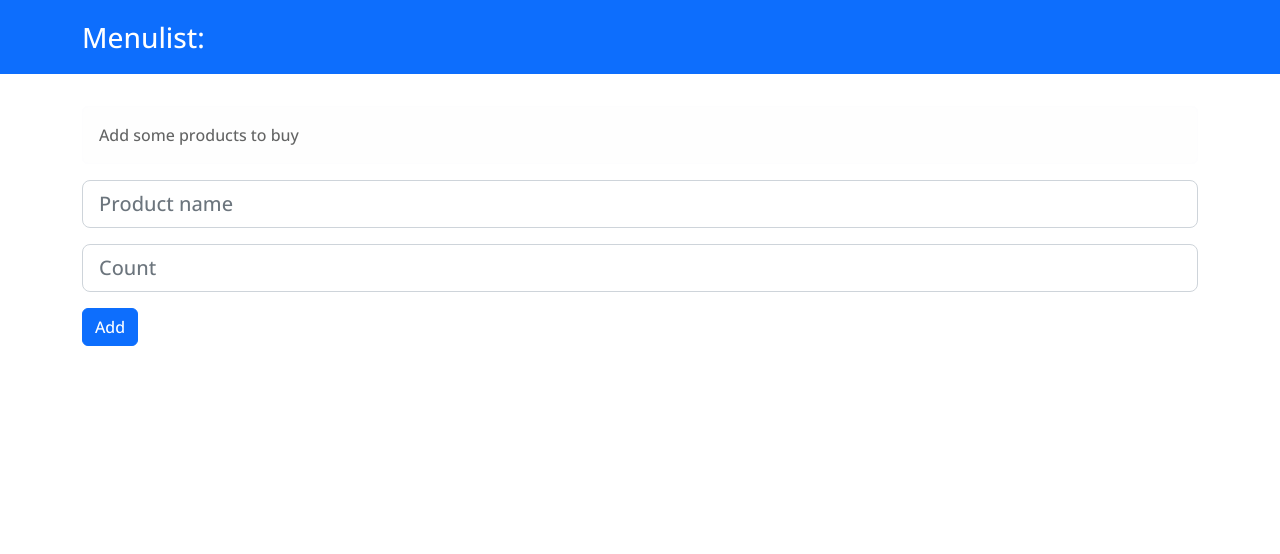
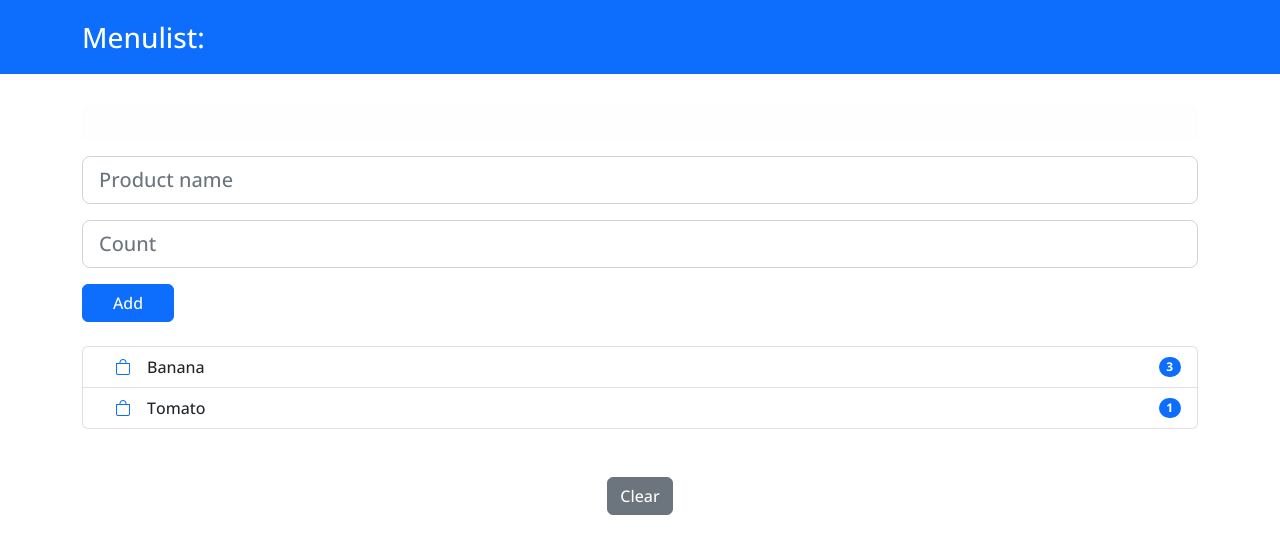
Before and after one commit to OleksaBohdan/buylist-fastify-ts, a website: page src/public/index.html in a window 1280 px wide. Drawn offline with nearby package versions, Linux system fonts and the light colour scheme.

Commit message:
continue create buylist frontend

```diff
--- a/src/public/index.html
+++ b/src/public/index.html
@@ -31,6 +31,7 @@
     <link rel="preconnect" href="https://fonts.googleapis.com" />
     <link rel="preconnect" href="https://fonts.gstatic.com" crossorigin />
     <link href="https://fonts.googleapis.com/css2?family=Open+Sans:wght@300;500;700&display=swap" rel="stylesheet" />
+    <link rel="stylesheet" href="https://cdn.jsdelivr.net/npm/bootstrap-icons@1.10.2/font/bootstrap-icons.css" />
 
     <link rel="stylesheet" href="./style.css" />
   </head>
@@ -41,7 +42,7 @@
       </div>
       <div class="container">
         <br />
-        <div class="alert alert-light" role="alert">Add some products to buy</div>
+        <div class="alert alert-light" role="alert"></div>
         <div class="input-group-lg mb-3">
           <input
             type="text"
@@ -51,6 +52,7 @@
             aria-describedby="button-addon2"
             v-bind:value="productValue"
             v-on:input="productChangeHadler"
+            v-on:keypress.enter="addProduct"
           />
         </div>
         <div class="input-group-lg mb-3">
@@ -64,7 +66,21 @@
             v-on:input="productCountHandler"
           />
         </div>
-        <button type="button" class="btn btn-primary">Add</button>
+        <button type="button" class="btn btn-primary btn-add" v-on:click="addProduct">Add</button>
+        <br />
+        <br />
+        <ul class="list-group">
+          <li class="list-group-item d-flex justify-content-between align-items-center" v-for="product in products">
+            <span
+              ><i class="bi bi-bag-fill m-3" :class="{ 'bi-bag':product.isNotDone,  }"></i>{{ product.productName
+              }}</span
+            >
+            <span class="badge bg-primary rounded-pill">{{ product.productCount }}</span>
+          </li>
+        </ul>
+        <br />
+        <br />
+        <button type="button" class="btn btn-secondary btn-clear" v-on:click="deleteProducts">Clear</button>
       </div>
     </div>
 
--- a/src/public/static/js/app.js
+++ b/src/public/static/js/app.js
@@ -6,7 +6,10 @@ const App = {
       placeholderProductCount: 'Count',
       productValue: '',
       productCountValue: '',
-      products: [{ productName: 'Banana', productCount: 3 }],
+      products: [
+        { productName: 'Banana', productCount: '3', isNotDone: true },
+        { productName: 'Tomato', productCount: '1', isNotDone: true },
+      ],
     };
   },
   methods: {
@@ -16,6 +19,16 @@ const App = {
     productCountHandler(e) {
       this.productCountValue = e.target.value;
     },
+    addProduct(e) {
+      const productName = this.productValue;
+      const productCount = this.productCountValue;
+      this.products.push({ productName: productName, productCount: productCount, isNotDone: true });
+      this.productValue = '';
+      this.productCountValue = '';
+    },
+    deleteProducts(e) {
+      this.products = [];
+    },
   },
 };
 
--- a/src/public/style.css
+++ b/src/public/style.css
@@ -1,3 +1,21 @@
 body {
   font-family: 'Open Sans', sans-serif;
 }
+
+.bi {
+  color: #0d6efd;
+}
+
+.list-group-item {
+  cursor: pointer;
+}
+
+.btn-add {
+  padding-left: 30px;
+  padding-right: 30px;
+}
+
+.btn-clear {
+  display: block;
+  margin: 0 auto;
+}
```
